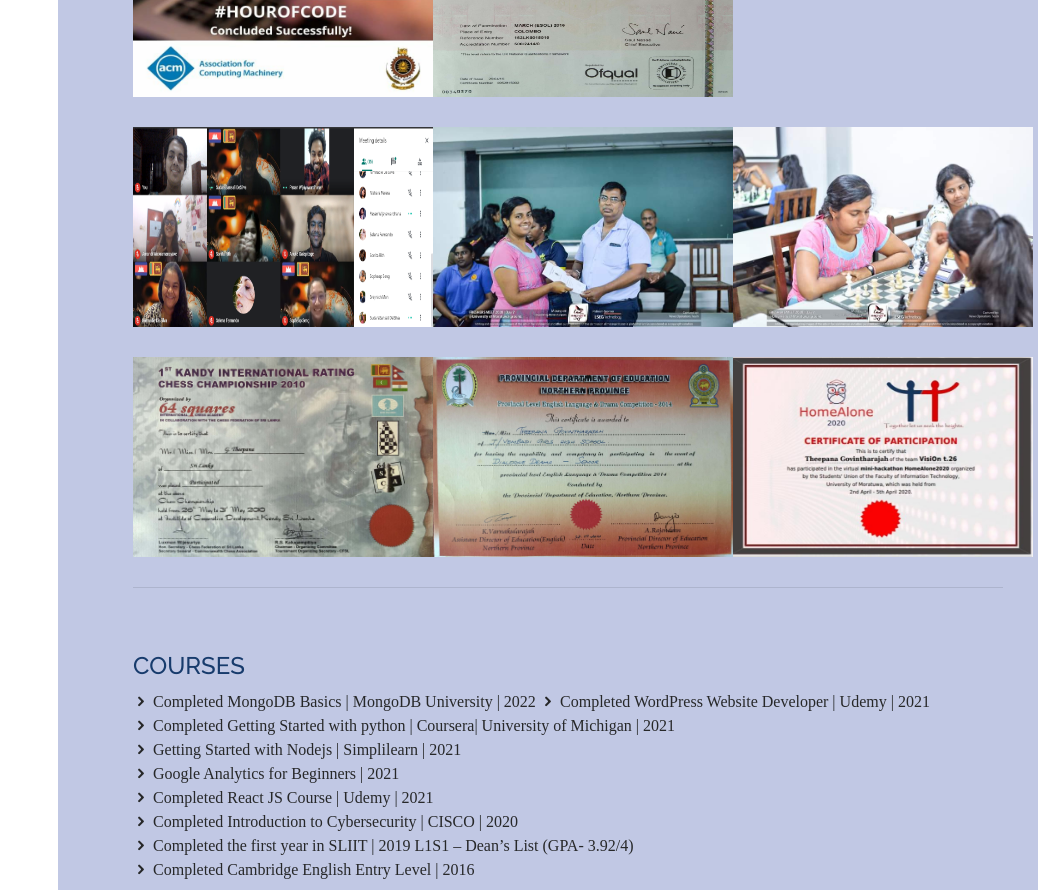
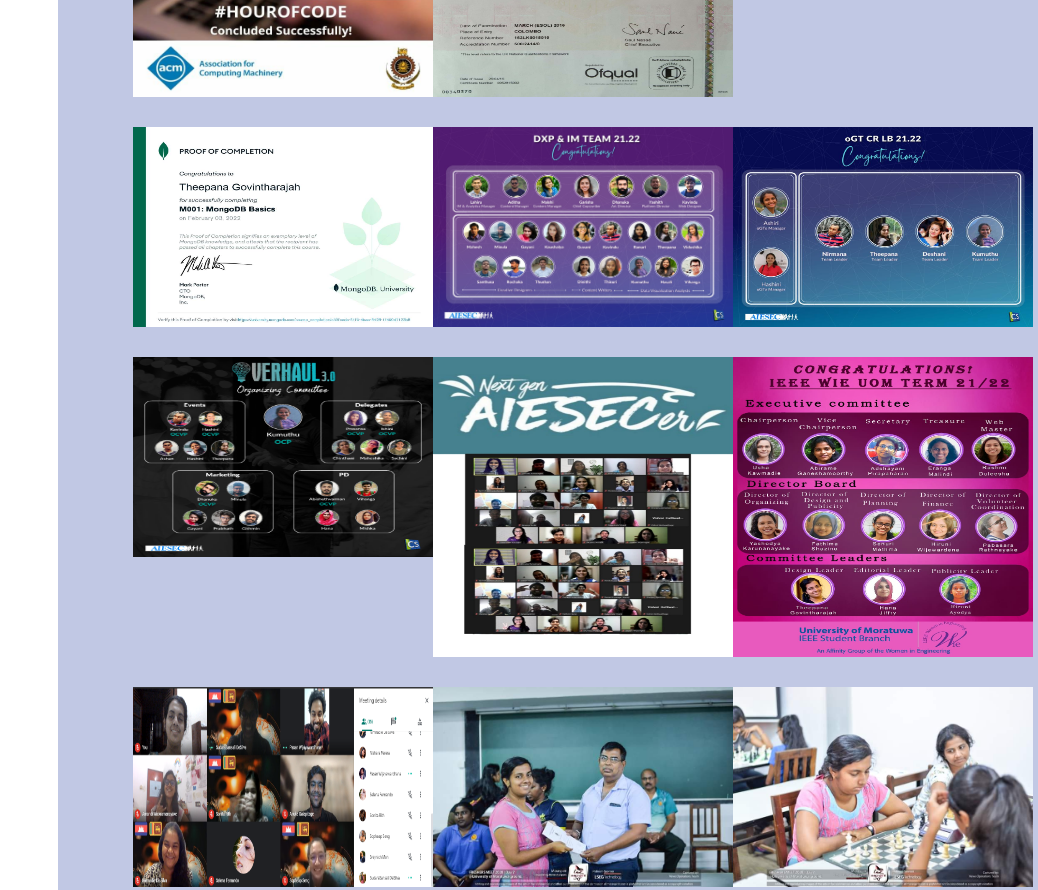
Before and after one commit to theepana-govintharajah/portfolio, a plain HTML site: page index.html in a window 1280 px wide. Shown: the part 7064-7954 px from the top of the page, without its empty margins (242-1280 px from the left). Drawn offline with nearby package versions, Linux system fonts and the light colour scheme.

Commit message:
participation

```diff
--- a/index.html
+++ b/index.html
@@ -721,6 +721,77 @@ UOM | 2021<br></i>
                         </div>
                     </div>
 
+                    <div class="col-lg-4 col-md-6 portfolio-item filter-card">
+                        <div class="portfolio-wrap">
+                            <img src="assets/img/portfolio/Mongo.jfif" class="img-fluid" alt=""
+                                style="height: 200px;width: 300px;">
+                            <div class="portfolio-links">
+                                <a href="assets/img/portfolio/Mongo.jfif" data-gall="portfolioGallery" class="venobox"
+                                    title="MongoDB Basics"><i class="bx bx-plus"></i></a>
+                            </div>
+                        </div>
+                    </div>
+
+                    <div class="col-lg-4 col-md-6 portfolio-item filter-app">
+                        <div class="portfolio-wrap">
+                            <img src="assets/img/portfolio/DXP IP.jpeg" class="img-fluid" alt=""
+                                style="height: 200px;width: 300px;">
+                            <div class="portfolio-links">
+                                <a href="assets/img/portfolio/DXP IP.jpeg" data-gall="portfolioGallery" class="venobox"
+                                    title="Data Visualization Analyst in AIESEC – DXP & IM team | 2021 – 2022"><i
+                                        class="bx bx-plus"></i></a>
+                            </div>
+                        </div>
+                    </div>
+
+                    <div class="col-lg-4 col-md-6 portfolio-item filter-app">
+                        <div class="portfolio-wrap">
+                            <img src="assets/img/portfolio/OGT.jpeg" class="img-fluid" alt=""
+                                style="height: 200px;width: 300px;">
+                            <div class="portfolio-links">
+                                <a href="assets/img/portfolio/OGT.jpeg" data-gall="portfolioGallery" class="venobox"
+                                    title="Team leader in AIESEC – Customer Relational Team - Outgoing Global Talent and Teach | 2021 – 2022"><i
+                                        class="bx bx-plus"></i></a>
+                            </div>
+                        </div>
+                    </div>
+
+                     <div class="col-lg-4 col-md-6 portfolio-item filter-app">
+                        <div class="portfolio-wrap">
+                            <img src="assets/img/portfolio/Overhaul.jpeg" class="img-fluid" alt=""
+                                style="height: 200px;width: 300px;">
+                            <div class="portfolio-links">
+                                <a href="assets/img/portfolio/Overhaul.jpeg" data-gall="portfolioGallery" class="venobox"
+                                    title="Organizing Committee of Overhaul 3. O organized by AIESEC based on Stand for success | 2021"><i
+                                        class="bx bx-plus"></i></a>
+                            </div>
+                        </div>
+                    </div>
+
+                    <div class="col-lg-4 col-md-6 portfolio-item filter-app">
+                        <div class="portfolio-wrap">
+                            <img src="assets/img/portfolio/NextGen.jpeg" class="img-fluid" alt=""
+                                style="height: 300px;width: 300px;">
+                            <div class="portfolio-links">
+                                <a href="assets/img/portfolio/NextGen.jpeg" data-gall="portfolioGallery" class="venobox"
+                                    title="NextGen program organized by AIESEC with the collaboration of co-operated industry  | 2021"><i
+                                        class="bx bx-plus"></i></a>
+                            </div>
+                        </div>
+                    </div>
+
+                    <div class="col-lg-4 col-md-6 portfolio-item filter-app">
+                        <div class="portfolio-wrap">
+                            <img src="assets/img/portfolio/IEEE WIE.jpeg" class="img-fluid" alt=""
+                                style="height: 300px;width: 300px;">
+                            <div class="portfolio-links">
+                                <a href="assets/img/portfolio/IEEE WIE.jpeg" data-gall="portfolioGallery" class="venobox"
+                                    title="Team leader in IEEE WIE – Design Team | 2021 – 2022"><i
+                                        class="bx bx-plus"></i></a>
+                            </div>
+                        </div>
+                    </div>
+
 
                     <div class="col-lg-4 col-md-6 portfolio-item filter-app">
                         <div class="portfolio-wrap">
@@ -779,6 +850,8 @@ UOM | 2021<br></i>
                         </div>
                     </div>
 
+
+
                     <div class="col-lg-4 col-md-6 portfolio-item filter-web">
                         <div class="portfolio-wrap">
                             <img src="assets/img/portfolio/hack.jpg" class="img-fluid" alt=""
@@ -826,8 +899,12 @@ UOM | 2021<br></i>
             <i class="icofont-rounded-right"> Take part in NextGen program organized by AIESEC with the collaboration of co-operated industry and there I get a chance to work on two weeks project of member <br>engagement | 2021</i><br>
             <i class="icofont-rounded-right"> Participated in TecHacks hackathon 48 hours coding competition | 2021 </i><br>
             <a href=" https://moyo-tech.github.io/Uniedex-project/index.html"> https://moyo-tech.github.io/Uniedex-project/index.html</a><br>
+            <i class="icofont-rounded-right"> Participated in Asia Pacific Innovation challenge | 2021 </i><br>
             <i class="icofont-rounded-right"> Participated in REVOLUX – UI/ UX Design – All island Designathon competition | 2021 </i><br>
+            <i class="icofont-rounded-right"> Participated in ESPRIT’21 – ideathon competition – Good health and mental wellbeing SDG-03 | 2021 </i><br>
+            <i class="icofont-rounded-right"> Participated in Footprint 1.0 Project Co-creation Competition | 2021 </i><br>
             <i class="icofont-rounded-right"> Participated in Global Youth Dialogue with China | 2021 </i><br>
+            <i class="icofont-rounded-right"> Participated in HomeAlone Hackathon | 2020 </i><br>
             <i class="icofont-rounded-right"> Participated in 1st Kandy International Rating Chess Championship | 2010</i><br>
 <br><br>
             </div>
```
Also changed, not shown: assets/img/portfolio/CodeCon.png (added), assets/img/portfolio/DXP IP.jpeg (added), assets/img/portfolio/IEEE WIE.jpeg (added), assets/img/portfolio/Mongo.jfif (added), assets/img/portfolio/NextGen.jpeg (added), assets/img/portfolio/OGT.jpeg (added), assets/img/portfolio/Overhaul.jpeg (added), assets/img/portfolio/nodejs.JPG (added).
